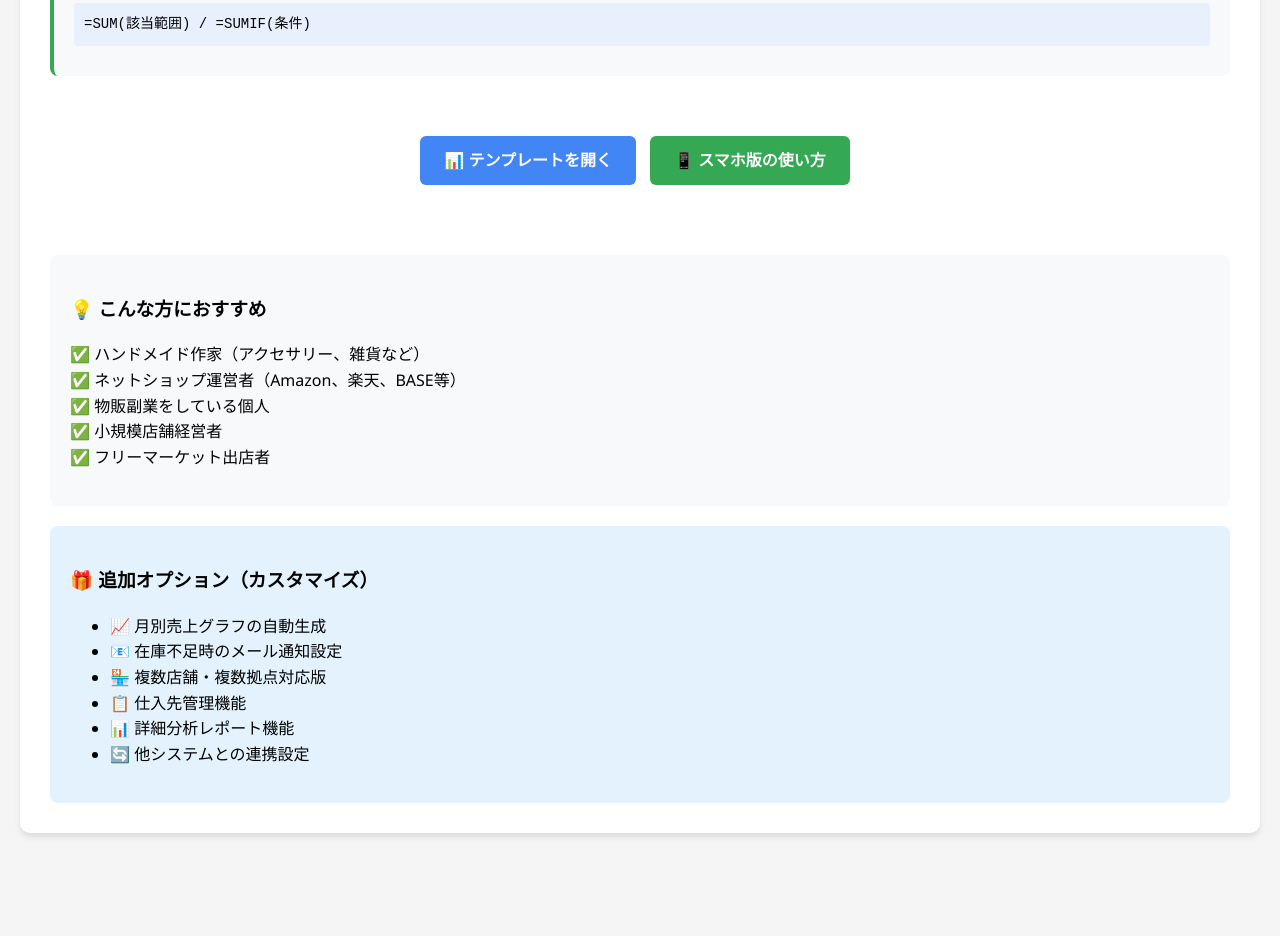
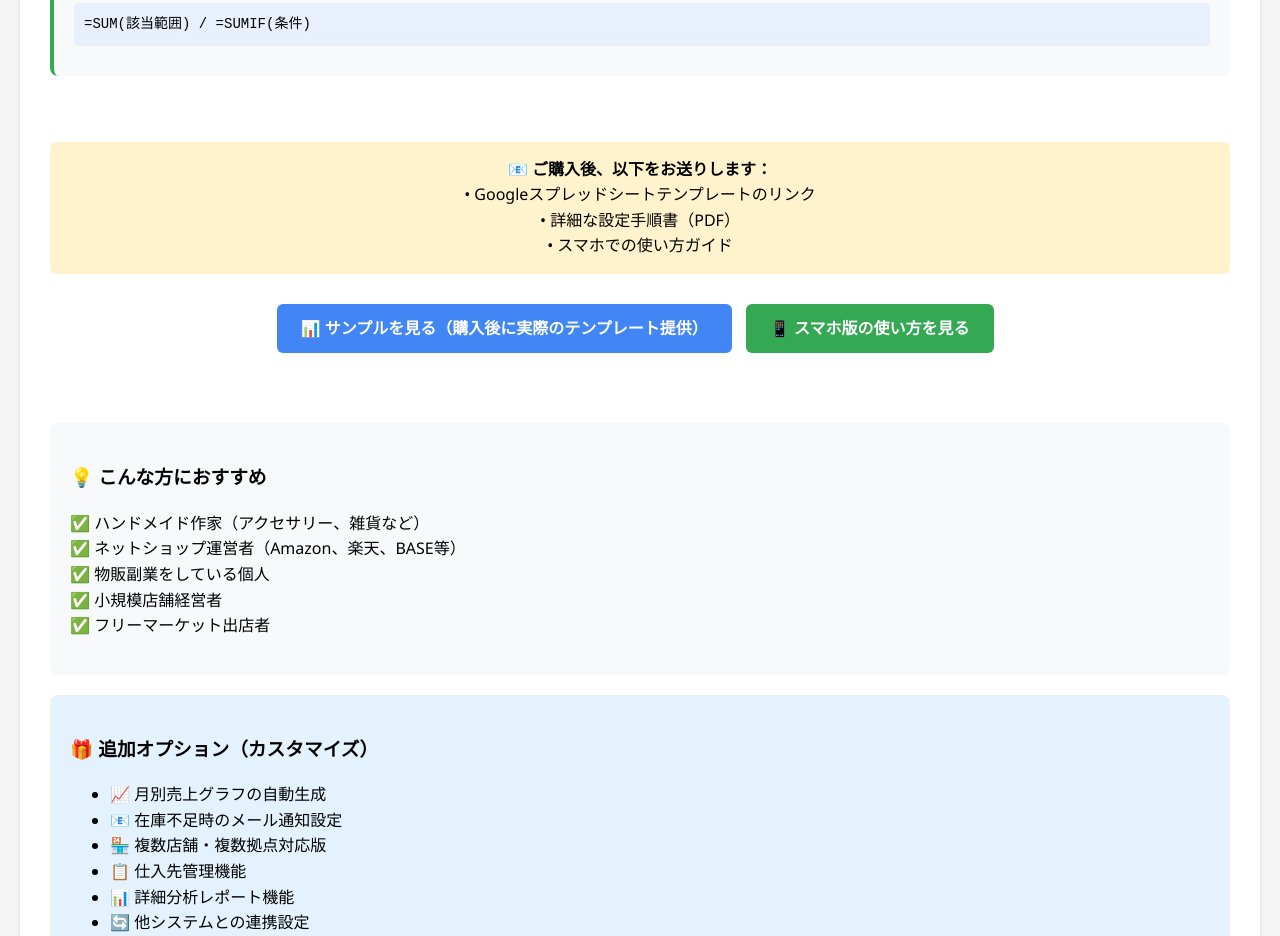
Before and after one commit to yukidaruma1123/csv-converter-app, a plain HTML site: page index.html in a window 1280 px wide. Shown: the part 1878-2814 px from the top of the page. Before the commit the page ends 2731 px from the top, so only its background shows below. Drawn offline with Linux system fonts and the light colour scheme.

Commit message:
Update index.html

```diff
--- a/index.html
+++ b/index.html
@@ -357,8 +357,14 @@
         </div>
 
         <div style="text-align: center; padding: 30px 0;">
-            <a href="#" class="btn">📊 テンプレートを開く</a>
-            <a href="#" class="btn btn-secondary">📱 スマホ版の使い方</a>
+            <p style="background: #fff3cd; padding: 15px; border-radius: 6px; margin-bottom: 20px;">
+                <strong>📧 ご購入後、以下をお送りします：</strong><br>
+                • Googleスプレッドシートテンプレートのリンク<br>
+                • 詳細な設定手順書（PDF）<br>
+                • スマホでの使い方ガイド
+            </p>
+            <a href="https://docs.google.com/spreadsheets/d/SAMPLE_ID/template/preview" class="btn" onclick="alert('実際のテンプレートは購入後にお送りします'); return false;">📊 サンプルを見る（購入後に実際のテンプレート提供）</a>
+            <a href="#mobile-guide" class="btn btn-secondary">📱 スマホ版の使い方を見る</a>
         </div>
 
         <div style="background: #f8f9fa; padding: 20px; border-radius: 8px; margin-top: 30px;">
```
